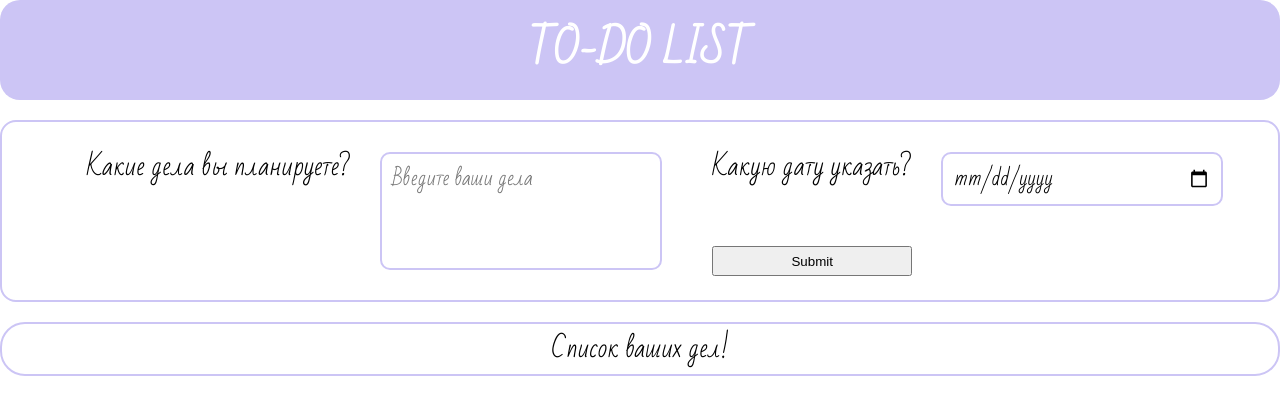
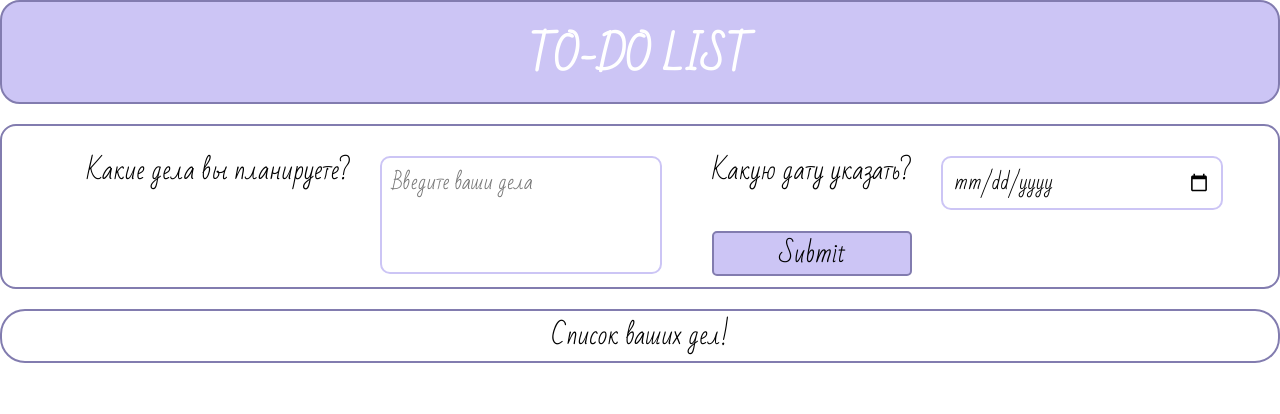
Before and after one commit to GitFlorance/to-do-list, a website built with webpack: page src/index.html in a window 1280 px wide. Built offline with nearby package versions, Linux system fonts and the light colour scheme; files whose address does not match are found by name; a web font is replaced by a local one.

Commit message:
create a button design

```diff
--- a/src/styles/some.scss
+++ b/src/styles/some.scss
@@ -1,5 +1,5 @@
 $mainColor: #ccc5f5;
-$focusColor: #a59ed2;
+$focusColor: #827caf;
 
 body {
     margin: 0;
@@ -14,11 +14,12 @@ body {
     height: 100px;
     background: $mainColor;
     color: white;
-    font: bold 40px/100px 'Bad Script', cursive;
+    font: bold 40px/110px 'Bad Script', cursive;
     text-align: center;
     display: flex;
     justify-content: center;
     border-radius: 0.5em;
+    border: 2px solid $focusColor;
     @media screen and (max-width: 768px) {
         margin: 0;
         max-width: calc(100vw - 20px);
@@ -31,7 +32,7 @@ body {
     display: flex;
     flex-direction: column;
     align-items: center;
-    border: 2px solid $mainColor;
+    border: 2px solid $focusColor;
     border-radius: 1em;
     box-sizing: border-box;
         &__form {
@@ -41,7 +42,7 @@ body {
     @media screen and (max-width: 768px) {
         margin: 10px 0;
         width: calc(100vw - 20px);
-        height: 375px;
+        height: 390px;
         display: block;
         &__form {
             display: flex;
@@ -51,9 +52,8 @@ body {
     }
 }
 .window {
-    margin: 30px 10px;
+    margin: 30px 10px 10px 10px;
     font: normal 25px/30px 'Bad Script', cursive;
-    /*height: 100px;*/
     display: flex;
     align-items: flex-start;
     justify-content: center;
@@ -79,8 +79,8 @@ body {
         &.warning  {
             &:placeholder-shown {
                 outline: none !important;
-            border:2px solid #ff8686;
-            box-shadow: 0 0 5px #719ECE;
+                border:2px solid #ff8686;
+                box-shadow: 0 0 5px #719ECE;
             }
         }
     }
@@ -112,16 +112,16 @@ input.window__field {
 
 .button {
     &__item {
-        margin: 4px 40px;
-        height: 30px;
+        margin: 11px 40px;
+        height: 45px;
         width: 200px;
     }
     @media screen and (max-width: 768px) {
         display: flex;
         justify-content: center;
-    }
-    &__item {
-        margin: 10px 40px;
+        &__item {
+            margin: 10px 40px;
+        }
     }
 }
 
@@ -131,7 +131,7 @@ input.window__field {
     display: flex;
     flex-direction: column;
     align-items: center;
-    border: 2px double $mainColor;
+    border: 2px double $focusColor;
     border-radius: 1em;
     padding: 10px;
     box-sizing: border-box;
@@ -147,6 +147,17 @@ input.window__field {
     @media screen and (max-width: 768px) {
         &__case {
             width: calc(100vw - 60px);
+
+
         }
     }
 }
+input[type=submit] {
+    padding:5px 15px;
+    font: normal 25px/26px 'Bad Script', cursive;
+    background: $mainColor;
+    cursor:pointer;
+    -webkit-border-radius: 5px;
+    border-radius: 5px;
+    border: 2px solid $focusColor;
+}
```
